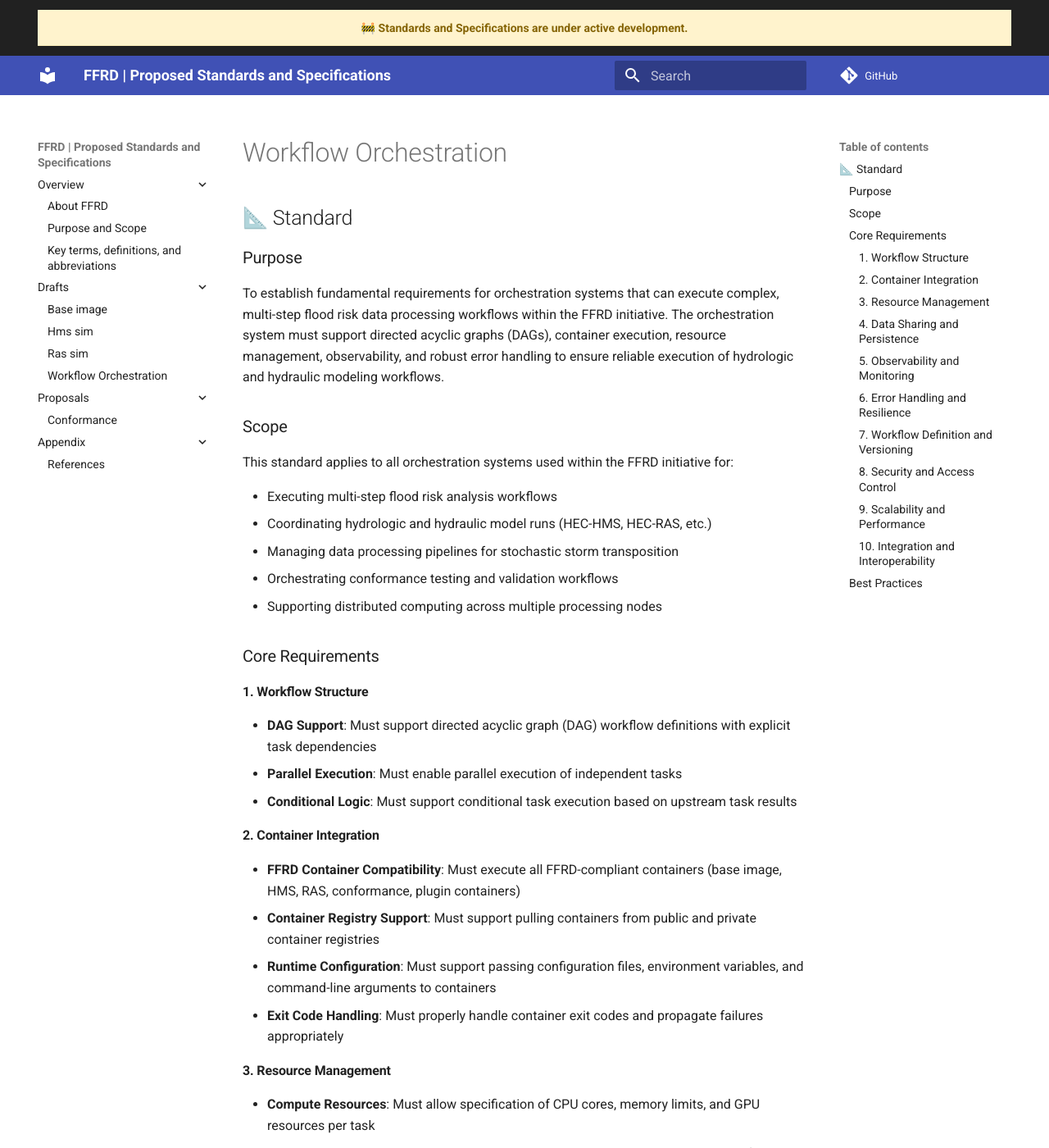
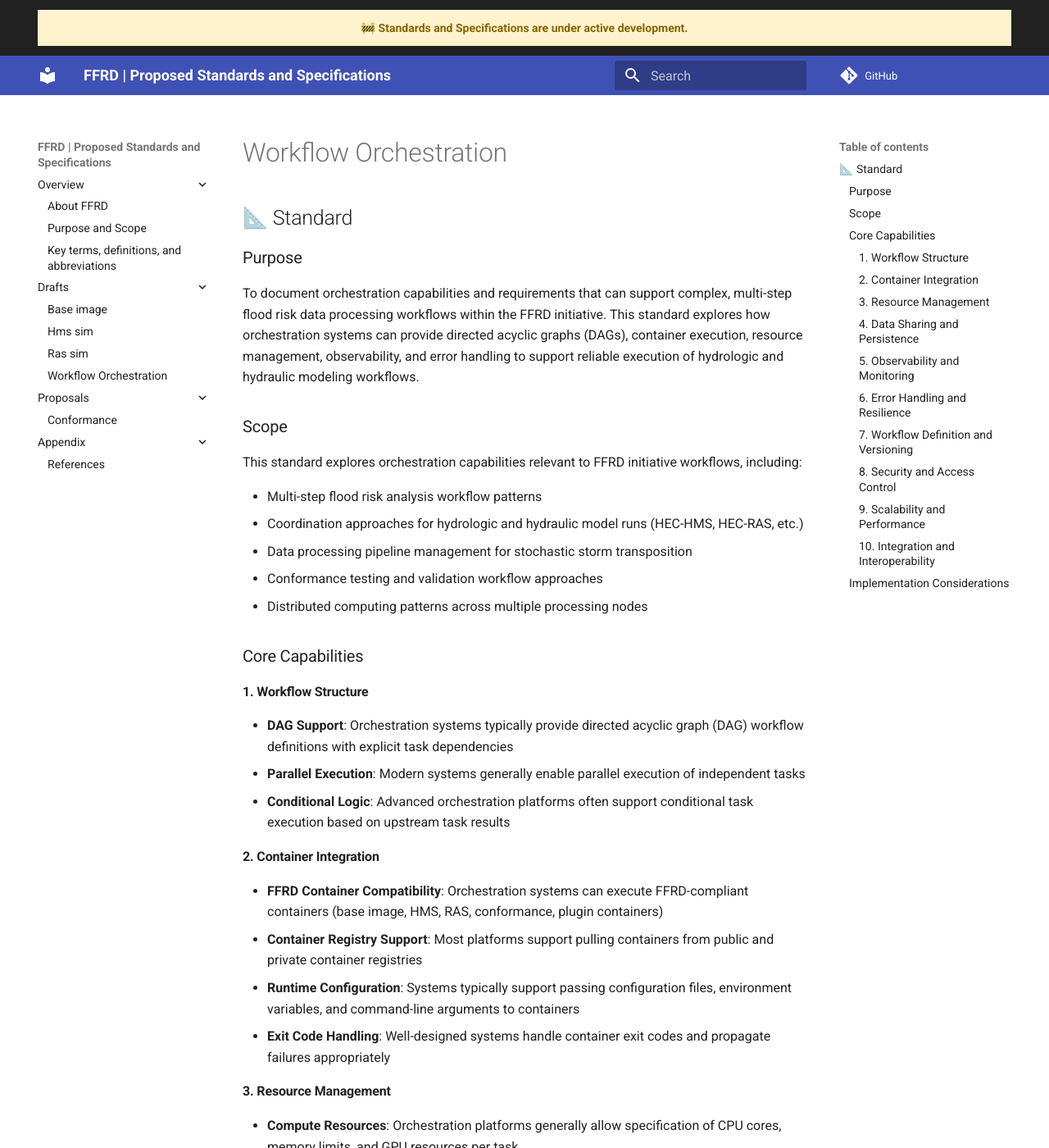
Before and after one commit to fema-ffrd/specs, an MkDocs documentation site: the page built from docs/draft/orchestration/standard.md, in a window 1280 px wide and 1400 px high. Shown: the whole window at 82% size. Built offline with MkDocs 1.6.1 and Material for MkDocs 9.7.7, drawn with Linux system fonts in a browser that asks for light colours; comment, search, counter and statistics services are not loaded; the version menu is left out; some of the changed text lies outside the part shown.

Commit message:
Refactor orchestration documentation

```diff
--- a/docs/draft/orchestration/standard.md
+++ b/docs/draft/orchestration/standard.md
@@ -4,85 +4,85 @@
 
 ### Purpose
 
-To establish fundamental requirements for orchestration systems that can execute complex, multi-step flood risk data processing workflows within the FFRD initiative. The orchestration system must support directed acyclic graphs (DAGs), container execution, resource management, observability, and robust error handling to ensure reliable execution of hydrologic and hydraulic modeling workflows.
+To document orchestration capabilities and requirements that can support complex, multi-step flood risk data processing workflows within the FFRD initiative. This standard explores how orchestration systems can provide directed acyclic graphs (DAGs), container execution, resource management, observability, and error handling to support reliable execution of hydrologic and hydraulic modeling workflows.
 
 ### Scope
 
-This standard applies to all orchestration systems used within the FFRD initiative for:
+This standard explores orchestration capabilities relevant to FFRD initiative workflows, including:
 
-- Executing multi-step flood risk analysis workflows
-- Coordinating hydrologic and hydraulic model runs (HEC-HMS, HEC-RAS, etc.)
-- Managing data processing pipelines for stochastic storm transposition
-- Orchestrating conformance testing and validation workflows
-- Supporting distributed computing across multiple processing nodes
+- Multi-step flood risk analysis workflow patterns
+- Coordination approaches for hydrologic and hydraulic model runs (HEC-HMS, HEC-RAS, etc.)
+- Data processing pipeline management for stochastic storm transposition
+- Conformance testing and validation workflow approaches
+- Distributed computing patterns across multiple processing nodes
 
-### Core Requirements
+### Core Capabilities
 
 #### 1. Workflow Structure
 
-- **DAG Support**: Must support directed acyclic graph (DAG) workflow definitions with explicit task dependencies
-- **Parallel Execution**: Must enable parallel execution of independent tasks
-- **Conditional Logic**: Must support conditional task execution based on upstream task results
+- **DAG Support**: Orchestration systems typically provide directed acyclic graph (DAG) workflow definitions with explicit task dependencies
+- **Parallel Execution**: Modern systems generally enable parallel execution of independent tasks
+- **Conditional Logic**: Advanced orchestration platforms often support conditional task execution based on upstream task results
 
 #### 2. Container Integration
 
-- **FFRD Container Compatibility**: Must execute all FFRD-compliant containers (base image, HMS, RAS, conformance, plugin containers)
-- **Container Registry Support**: Must support pulling containers from public and private container registries
-- **Runtime Configuration**: Must support passing configuration files, environment variables, and command-line arguments to containers
-- **Exit Code Handling**: Must properly handle container exit codes and propagate failures appropriately
+- **FFRD Container Compatibility**: Orchestration systems can execute FFRD-compliant containers (base image, HMS, RAS, conformance, plugin containers)
+- **Container Registry Support**: Most platforms support pulling containers from public and private container registries
+- **Runtime Configuration**: Systems typically support passing configuration files, environment variables, and command-line arguments to containers
+- **Exit Code Handling**: Well-designed systems handle container exit codes and propagate failures appropriately
 
 #### 3. Resource Management
 
-- **Compute Resources**: Must allow specification of CPU cores, memory limits, and GPU resources per task
-- **Storage Allocation**: Must support dynamic and static volume provisioning with configurable storage sizes
-- **Resource Constraints**: Must enforce resource limits and prevent resource contention between concurrent tasks
+- **Compute Resources**: Orchestration platforms generally allow specification of CPU cores, memory limits, and GPU resources per task
+- **Storage Allocation**: Most systems support dynamic and static volume provisioning with configurable storage sizes
+- **Resource Constraints**: Mature platforms enforce resource limits and prevent resource contention between concurrent tasks
 
 #### 4. Data Sharing and Persistence
 
-- **Volume Sharing**: Must provide shared storage mechanisms for data exchange between workflow tasks
-- **Persistent Volumes**: Must support persistent storage that survives task and workflow completion
-- **Data Lifecycle Management**: Must support cleanup of temporary data when workflows complete
+- **Volume Sharing**: Orchestration systems typically provide shared storage mechanisms for data exchange between workflow tasks
+- **Persistent Volumes**: Most platforms support persistent storage that survives task and workflow completion
+- **Data Lifecycle Management**: Advanced systems support cleanup of temporary data when workflows complete
 
 #### 5. Observability and Monitoring
 
-- **Execution Logging**: Must capture logs from workflow tasks
-- **Progress Tracking**: Must provide visibility into workflow execution status and task completion
+- **Execution Logging**: Standard orchestration capabilities include capturing logs from workflow tasks
+- **Progress Tracking**: Most systems provide visibility into workflow execution status and task completion
 
 #### 6. Error Handling and Resilience
 
-- **Retry Strategies**: Must support configurable retry policies for failed tasks
-- **Failure Isolation**: Must prevent individual task failures from stopping independent workflow branches
+- **Retry Strategies**: Modern orchestration systems support configurable retry policies for failed tasks
+- **Failure Isolation**: Well-designed systems prevent individual task failures from stopping independent workflow branches
 
 #### 7. Workflow Definition and Versioning
 
-- **Declarative Format**: Must support workflow definitions in a human-readable, declarative format
-- **Version Control**: Must enable workflow definitions to be versioned in source control systems
-- **Validation**: Must provide validation mechanisms for workflow definitions (e.g., linting)
+- **Declarative Format**: Standard orchestration systems support workflow definitions in human-readable, declarative formats
+- **Version Control**: Most platforms enable workflow definitions to be versioned in source control systems
+- **Validation**: Many systems provide validation mechanisms for workflow definitions (e.g., linting)
 
 #### 8. Security and Access Control
 
-- **Authentication**: Must provide authentication mechanisms for workflow access
-- **Authorization**: Must provide authorization controls for workflow execution
-- **Secret Management**: Must provide secure mechanisms for handling sensitive data and credentials
+- **Authentication**: Enterprise orchestration systems typically provide authentication mechanisms for workflow access
+- **Authorization**: Most platforms provide authorization controls for workflow execution
+- **Secret Management**: Modern systems provide secure mechanisms for handling sensitive data and credentials
 
 #### 9. Scalability and Performance
 
-- **Multi-node Execution**: Must support executing workflows across multiple compute nodes
-- **Concurrent Workflows**: Must support running multiple workflows simultaneously
+- **Multi-node Execution**: Scalable orchestration systems support executing workflows across multiple compute nodes
+- **Concurrent Workflows**: Most platforms support running multiple workflows simultaneously
 
 #### 10. Integration and Interoperability
 
-- **Workflow Submission**: Must provide mechanisms for submitting and executing workflows
+- **Workflow Submission**: Standard systems provide various mechanisms for submitting and executing workflows
 
-### Best Practices
+### Implementation Considerations
 
-- Use immutable workflow definitions to ensure reproducible executions
-- Implement comprehensive testing strategies for workflow validation before production deployment
-- Design workflows with failure scenarios in mind and include appropriate error handling
-- Document workflow dependencies, data requirements, and expected outcomes
-- Implement monitoring and alerting for critical workflow execution paths
-- Use resource quotas and limits to prevent resource exhaustion
-- Follow security best practices for credential management and access control
-- Maintain workflow execution history for analysis and troubleshooting
-- Implement workflow approval processes for production environments
-- Use infrastructure as code practices for orchestration system deployment and configuration
+- Immutable workflow definitions can help ensure reproducible executions
+- Comprehensive testing strategies may be valuable for workflow validation before production deployment
+- Designing workflows with failure scenarios in mind can improve reliability
+- Documenting workflow dependencies, data requirements, and expected outcomes supports operational clarity
+- Monitoring and alerting for critical workflow execution paths can improve observability
+- Resource quotas and limits may help prevent resource exhaustion
+- Security best practices for credential management and access control are generally recommended
+- Maintaining workflow execution history can support analysis and troubleshooting
+- Workflow approval processes may be appropriate for production environments
+- Infrastructure as code practices can support consistent orchestration system deployment and configuration
```
Also changed, not shown: docs/draft/orchestration/orchestration.md (+1 -1 lines), docs/draft/orchestration/reference.md (+7 -21 lines), docs/draft/orchestration/spec.md (deleted, +0 -148 lines), docs/draft/orchestration/technical-capabilities.md (added, +148 -0 lines).
